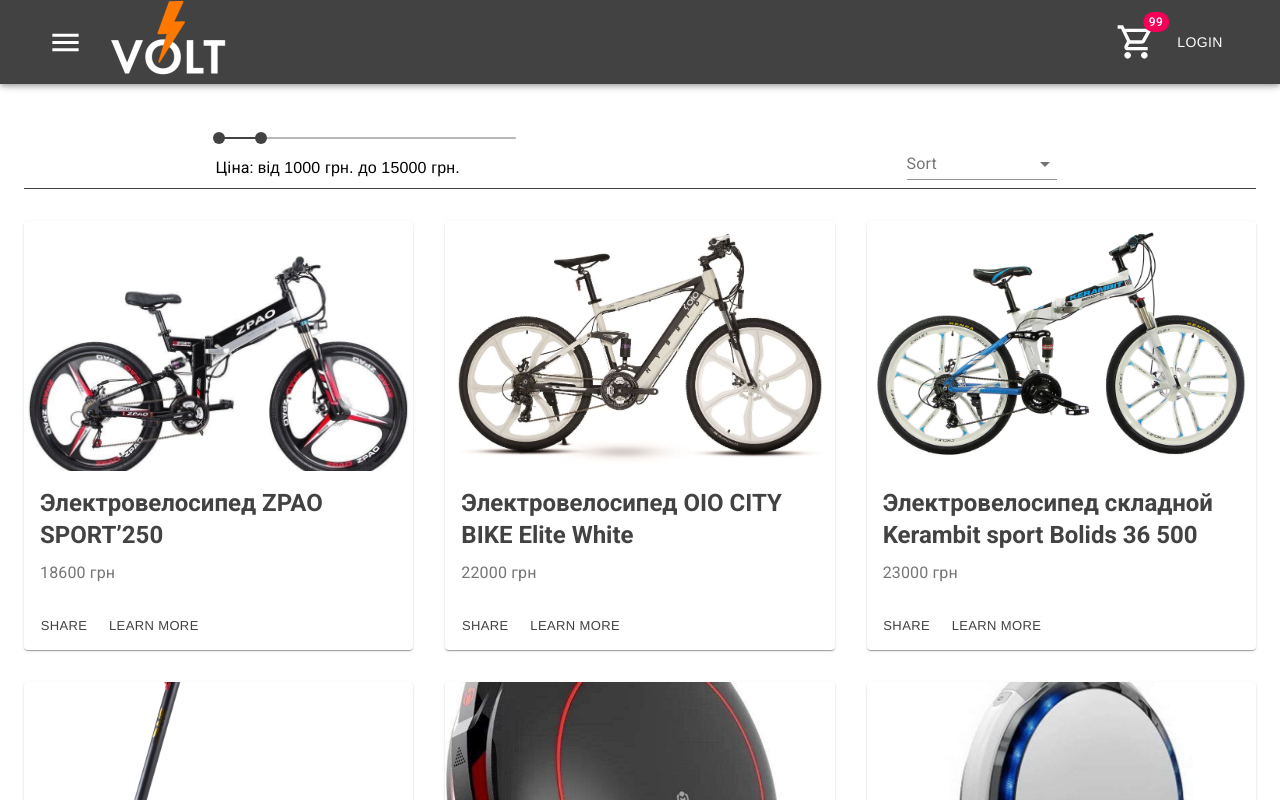
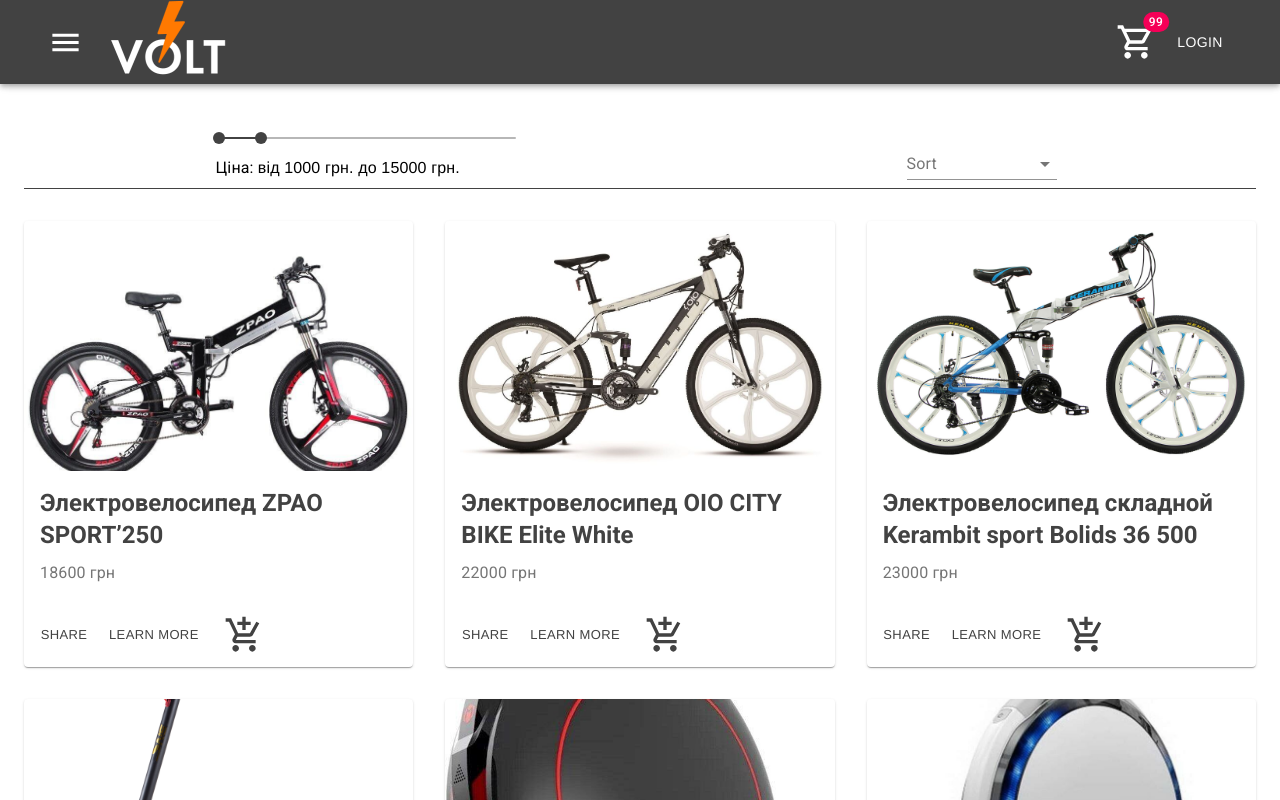
Before and after one commit to Sv-Shok/ReactStoreWithMaterialUI, a React (Create React App) app: page /products in a window 1280 px wide. Shown: the top 800 px of the page. Built offline with nearby package versions, Linux system fonts and the light colour scheme.

Commit message:
addIconCart

```diff
--- a/src/components/Products/ProductCard.jsx
+++ b/src/components/Products/ProductCard.jsx
@@ -8,6 +8,7 @@
 import CardMedia from '@material-ui/core/CardMedia';
 import CardActionArea from '@material-ui/core/CardActionArea';
 import {Link} from "react-router-dom";
+import AddShoppingCartIcon from '@material-ui/icons/AddShoppingCart';
 
 
 const useStyles = makeStyles((theme)=>({
@@ -54,6 +55,9 @@
                         Learn More
                     </Button>
                 </Link>
+                <Button size="small" color="primary" >
+                    <AddShoppingCartIcon style={{ fontSize: "2.5rem" }} />
+                </Button>
             </CardActions>
         </Card>
     );
```
